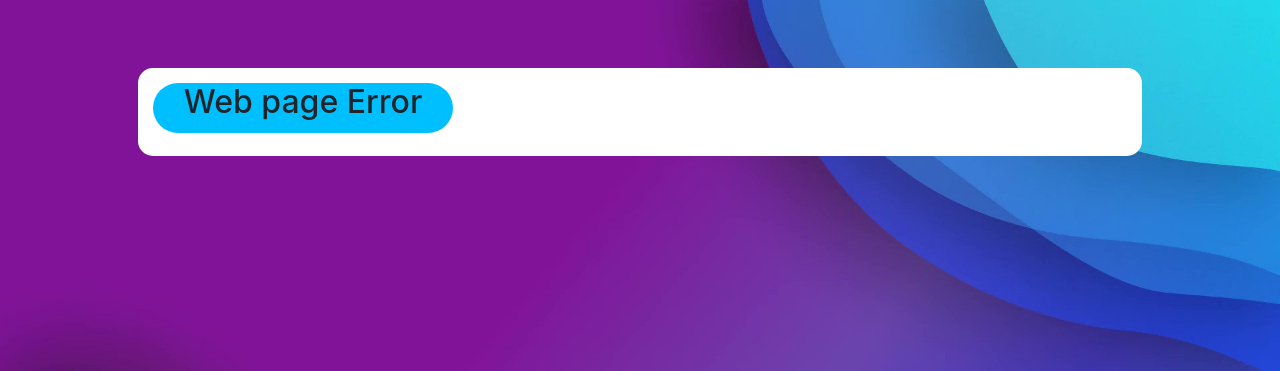
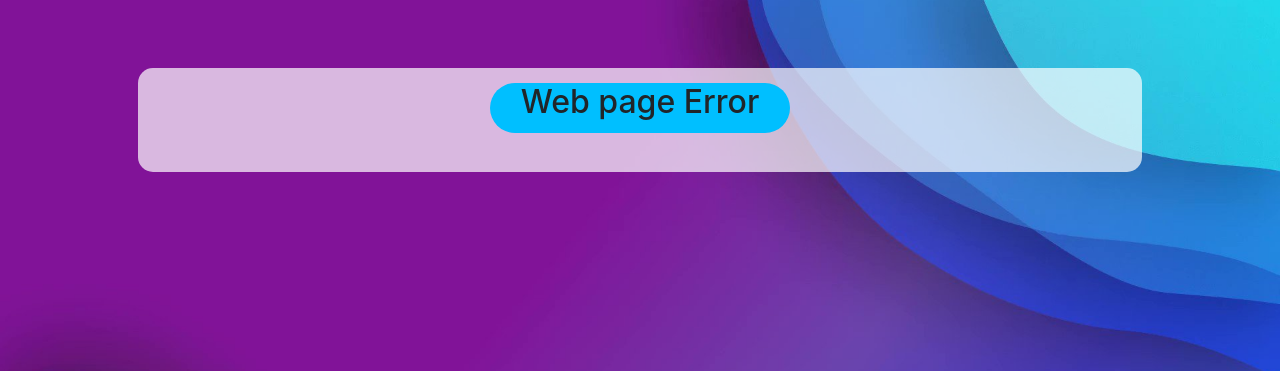
Before and after one commit to MUHAMMEDFAISALKC/schoobook, a Flask app: template templates/applogy.html in a window 1280 px wide. Shown: the part 76-447 px from the top of the page. Run offline with Flask 2, Linux system fonts and the light colour scheme; the template is opened without the code that fills it, so the values that code supplies are empty; a user stored in the database is signed in; some libraries are stand-ins or nearby versions.

Commit message:
Update applogy.html

```diff
--- a/templates/applogy.html
+++ b/templates/applogy.html
@@ -5,7 +5,7 @@
 {% endblock %}
 
 {% block main %}
-    <div class="backgrd">
+    <div class="backgrd" style="flex-direction:column; background-color: rgba(255, 255, 255, 0.7);">
         <center><h2 class="applogy">Web page Error</h2></center>
         <h1 style="font-size:200px; font-weight: bold">{{code}}</h1>
         <h1>{{error}}</h1>
```
